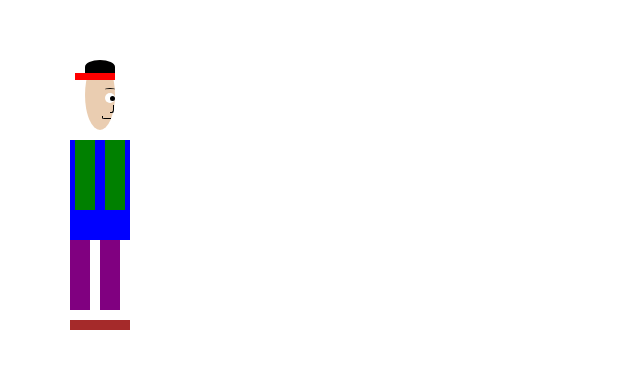
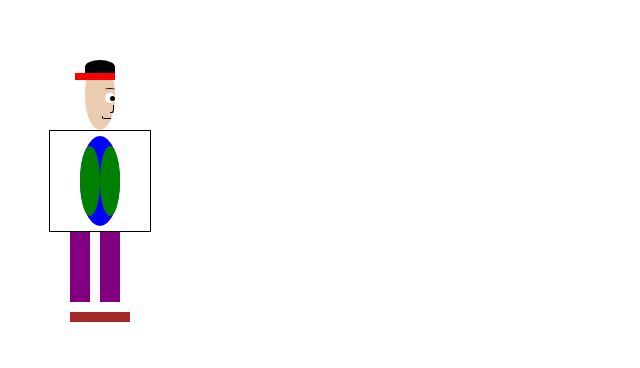
Before and after one commit to adrianMartinezTeba/paginaPersonal, a React (Vite) app: page /person in a window 1280 px wide. Shown: the part 140-508 px from the top of the page, without its empty margins (0-640 px from the left). Built offline with nearby package versions, Linux system fonts and the light colour scheme.

Commit message:
ajustando superposicion de brazos

```diff
--- a/src/components/Person/Person.jsx
+++ b/src/components/Person/Person.jsx
@@ -17,12 +17,14 @@ const Person = () => {
           <div className="boca"></div>
         </div>
       </div>
-      <div className='torso-container'>
-        <div className='cuerpo'></div>
+      <div className='tronco-container'>
+        <div className='torso'></div>
         <div className='brazo-izq'></div>
         <div className='brazo-der'></div>
-      </div>
-      <div className='inferior-container'>
+
+        </div>
+        <div className='inferior-container'>
+
         <div>
           <div className='pierna-izq'></div>
           <div className='zapato-izq'></div>
@@ -31,7 +33,6 @@ const Person = () => {
           <div className='pierna-der'></div>
           <div className='zapato-der'></div>
         </div>
-        <div className="tri"></div>
       </div>
     </div>
   )
--- a/src/components/Person/Person.scss
+++ b/src/components/Person/Person.scss
@@ -1,5 +1,4 @@
 .person-container {
-  position: relative;
   display: flex;
   flex-direction: column;
   align-items: center;
@@ -112,45 +111,44 @@
   border-right: transparent;
   border-bottom-left-radius: 50%;
 }
-
-.torso-container {
-  position: absolute;
+.tronco-container{
   display: flex;
-  flex-direction: column;
   align-items: center;
-  top: 80px;
+justify-content: center;
+  width: 100px;
+  height: 100px;
+  border: 1px solid black;
+}
+.torso{
+position: absolute;
+z-index: 1;
+  background-color: blue;
+    width: 40px;
+  height: 90px;
+  border-radius: 50%;
 
 }
-
-.cuerpo {
-  position: absolute;
-  width: 60px;
-  height: 100px;
-  background-color: blue;
-  margin-bottom: 20px;
-}
-
-.brazo-izq,
-.brazo-der {
-  position: absolute;
+.brazo-izq {
+  z-index: 2;
+  border-radius: 50%;
   width: 20px;
   height: 70px;
   background-color: green;
 }
 
-.brazo-izq {
-  margin-right: 30px;
-}
+.brazo-der {
+  z-index: 2;
+  border-radius: 50%;
+  width: 20px;
+  height: 70px;
+  background-color: green;
 
-.brazo-der {
-  margin-left: 30px;
 }
 
 .inferior-container {
-  position: absolute;
+
   display: flex;
 
-  top: 180px;
 
 }
 
```
